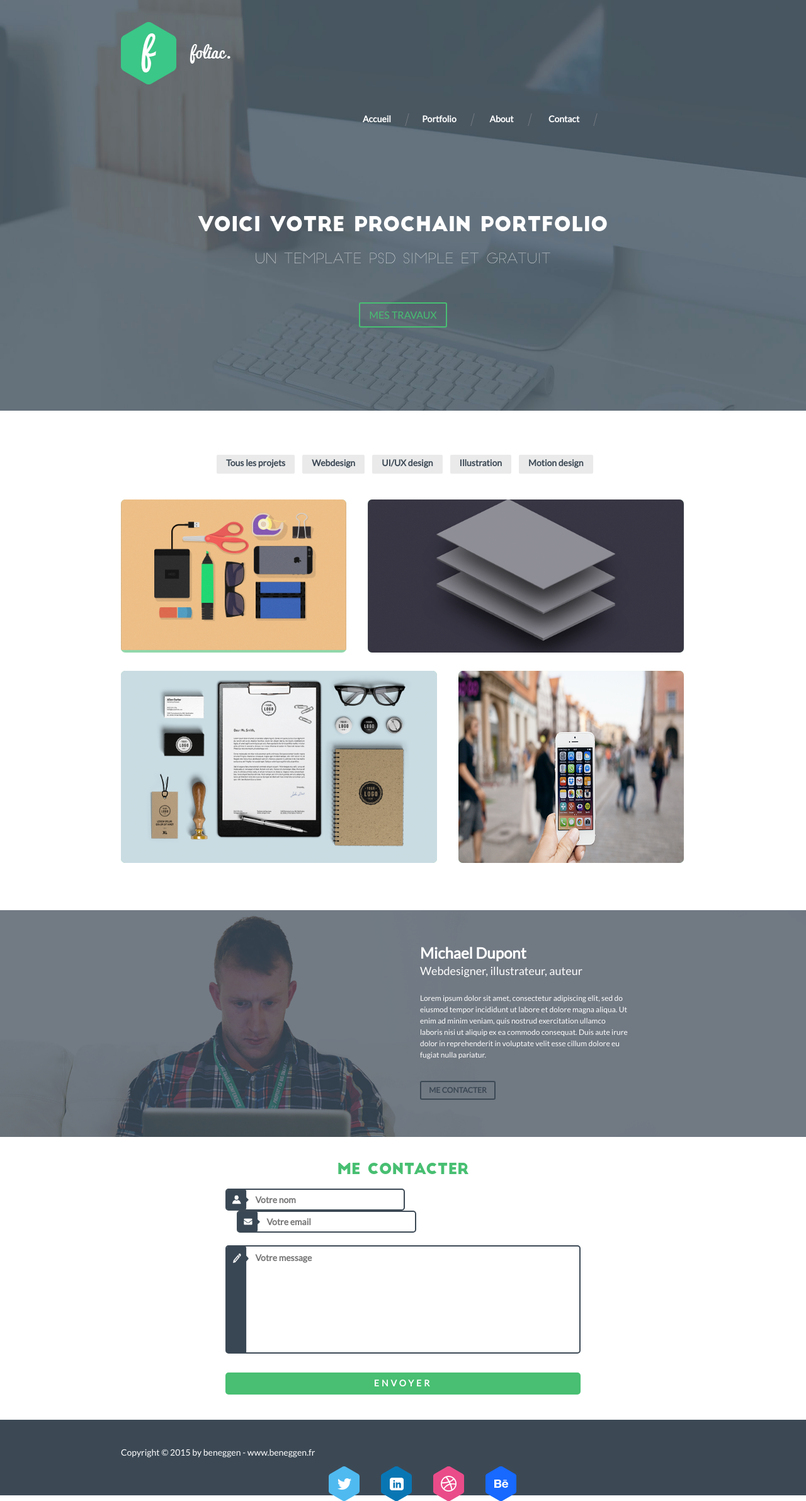
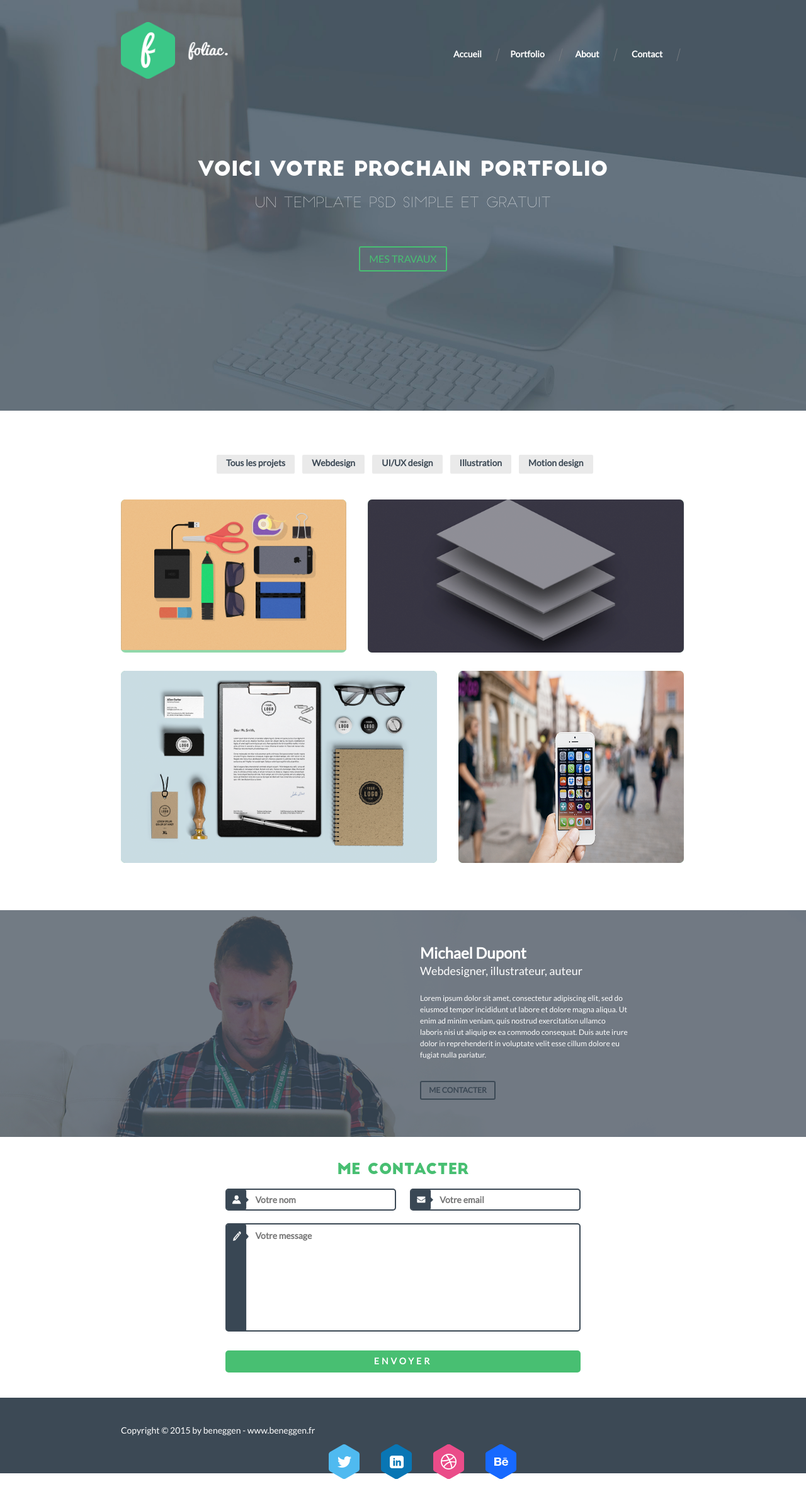
Before and after one commit to AlexShumilo/shumilo-practice-9-foliac, a plain HTML site: page index.html in a window 1280 px wide. Shown: the whole page at 63% size. After the commit the page ends 2348 px from the top, so only its background shows below. Drawn offline with nearby package versions, Linux system fonts and the light colour scheme.

Commit message:
tested some in css and checked mistakes

```diff
--- a/css/style.css
+++ b/css/style.css
@@ -1,4 +1,4 @@
-body{
+* {
 	box-sizing: border-box;
 }
 body > * {
@@ -45,17 +45,32 @@ a {
 	background-size: 100% 100%;
 	padding-top: 35px;
 }
+.ba-header__top {
+	display: flex;
+	justify-content: space-between;
+	max-width: 1200px;
+	margin: 0 auto;
+}
+.ba-header__top img {
+	width: 170px;
+	height: 90px;
+}
 .ba-nav-header {
-	display: inline-block;
 	vertical-align: top;
 	margin-top: 25px;
-    margin-left: 332px;
+	max-width: 450px;
+}
+.ba-nav-header ul {
+	display: flex;
+	width: 100%;
+	justify-content: space-between;
+	flex-wrap: wrap;
 }
 .ba-nav-header li {
-	display: inline-block;
 	width: 95px;
 	font-family: Lato, sans-serif;
 	text-align: center;
+	margin-bottom: 15px;
 }
 .ba-nav-header li:after {
 	content: "";
@@ -293,11 +308,13 @@ h2 {
 .ba-contact input:hover, input:active, input:focus {
 	box-shadow: 0 0 10px rgba(0, 0, 0, 0.5);
 }
-.ba-contact .ba-contact-user, .ba-contact-email {
-	display: inline-block;
+.ba-contact-user__inner {
+	display: flex;
+	width: 100%;
+	justify-content: space-between;
 }
 .ba-contact-input-user, .ba-contact-input-email {
-	width: 285px;
+	width: 48%;
 	height: 35px;
 }
 .ba-contact-input-user {
@@ -307,15 +324,12 @@ h2 {
 	padding-left: 45px;
 }
 .ba-contact-input-email {
-	margin-left: 18px;
 	background-image: url(../imgs/icon-email.png);
 	background-repeat: no-repeat;
 	background-size: 35px 31px;
 	padding-left: 45px;
 }
-.ba-contact-mail {
-	position: relative;
-}
+
 .ba-contact-textarea-mail {
 	margin-top: 20px;
 	width: 100%;
--- a/index.html
+++ b/index.html
@@ -20,6 +20,7 @@
 </head>
 <body>
 	<header class="ba-header">
+		<div class="ba-header__top">
 			<img src="imgs/logo.png" alt="Logo">
 			<nav class="ba-nav-header">
 				<ul type="none">
@@ -29,6 +30,7 @@
 					<li><a href="#">Contact</a></li>
 				</ul>
 			</nav>
+		</div>
 		<h1>VOICI VOTRE PROCHAIN PORTFOLIO</h1>
 		<h2>UN TEMPLATE PSD SIMPLE ET GRATUIT</h2>
 		<button class="ba-button-header">MES TRAVAUX</button>
@@ -86,12 +88,10 @@
 	<section class="ba-contact">
 		<h5>ME CONTACTER</h5>
 		<form action="#" class="ba-contact-user">
+			<div class="ba-contact-user__inner">
 				<input type="text" placeholder="Votre nom" class="ba-contact-input-user">
-		</form>
-		<form action="#" class="ba-contact-email">
-			<input type="text" placeholder="Votre email" class="ba-contact-input-email">
-		</form>
-		<form action="#" class="ba-contact-mail">
+				<input type="email" placeholder="Votre email" class="ba-contact-input-email">
+			</div>
 			<textarea type="text" placeholder="Votre message" class="ba-contact-textarea-mail"></textarea>
 		</form>
 		<button>ENVOYER</button>
```
Lines whose indentation alone changed are shown as unchanged.
